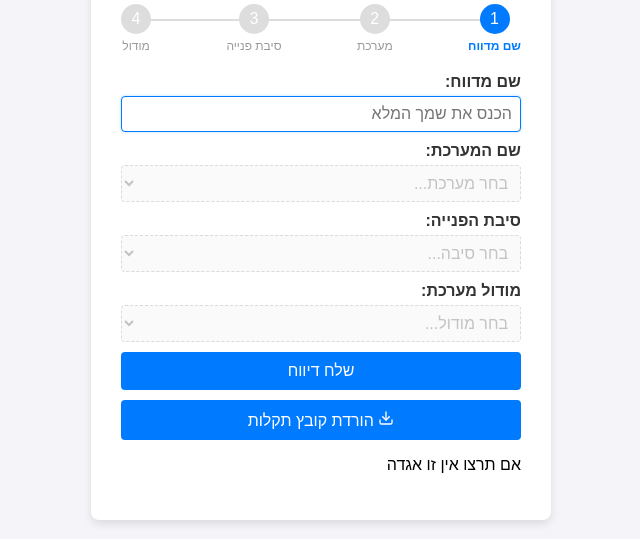
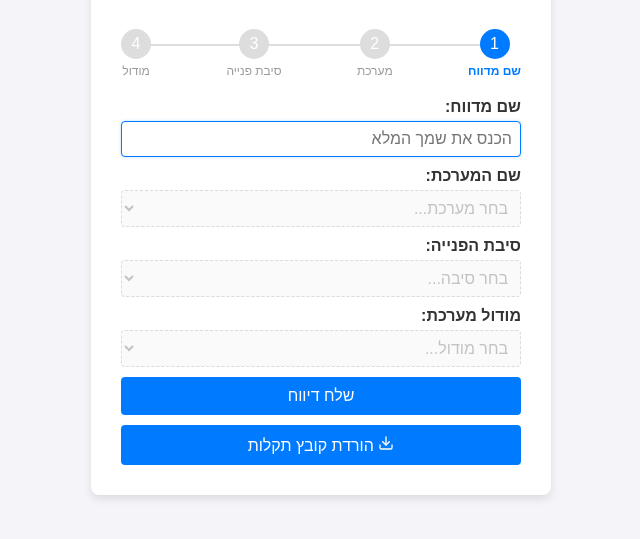
Before and after one commit to githuber20202/DefectReport, a website: page index.html in a window 1280 px wide. Shown: the part 261-800 px from the top of the page, without its empty margins (319-959 px from the left). Drawn offline with Linux system fonts and the light colour scheme; no server answers.

Commit message:
Update index.html

```diff
--- a/index.html
+++ b/index.html
@@ -100,11 +100,6 @@
 
             <!-- הודעת אישור -->
             <div id="confirmationMessage">✅ הדיווח נשמר בהצלחה!</div>
-
-            <!-- ציטוט -->
-            <footer>
-                <p class="quote">אם תרצו אין זו אגדה</p>
-            </footer>
         </form>
     </main>
 
```
